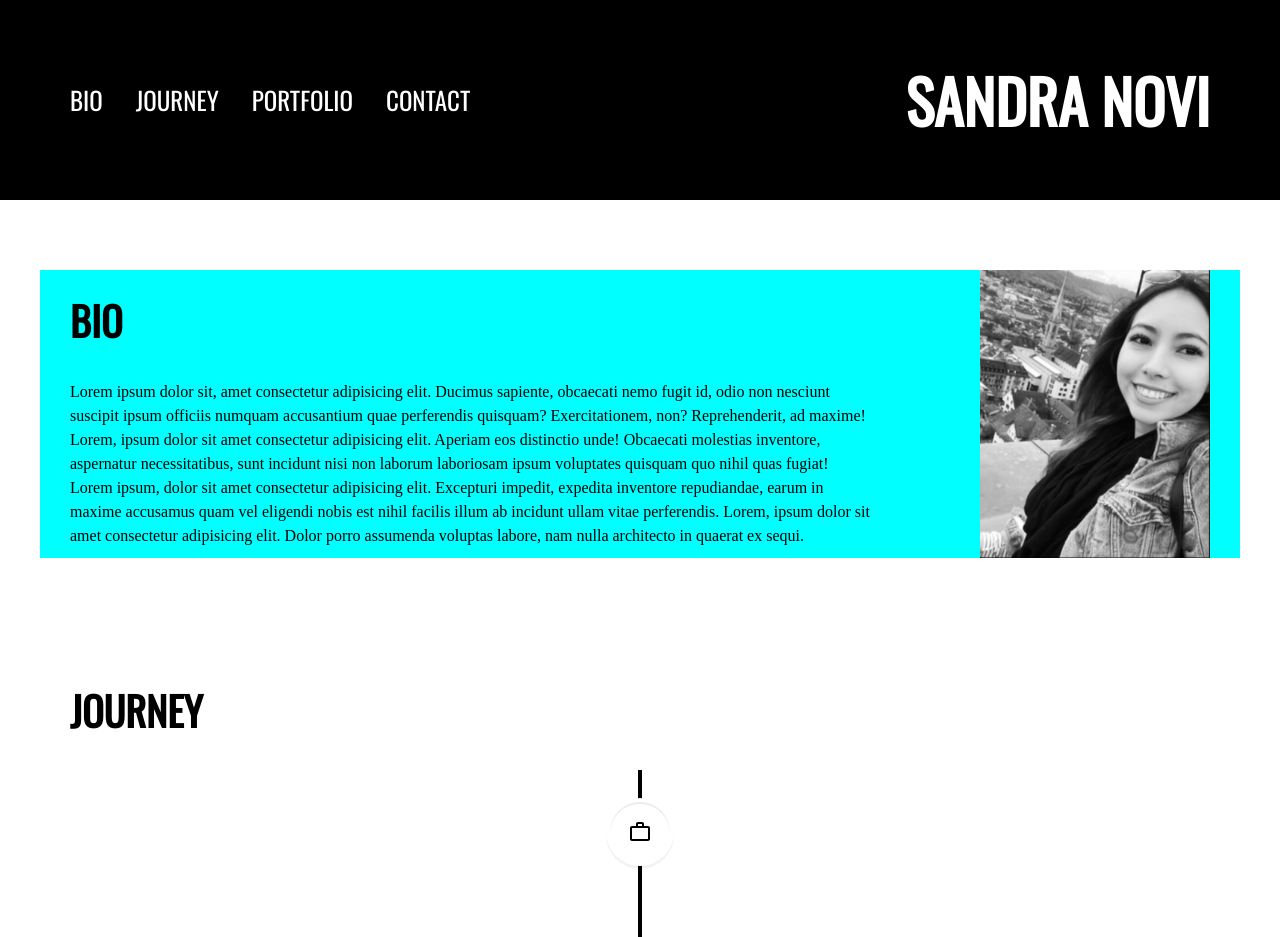
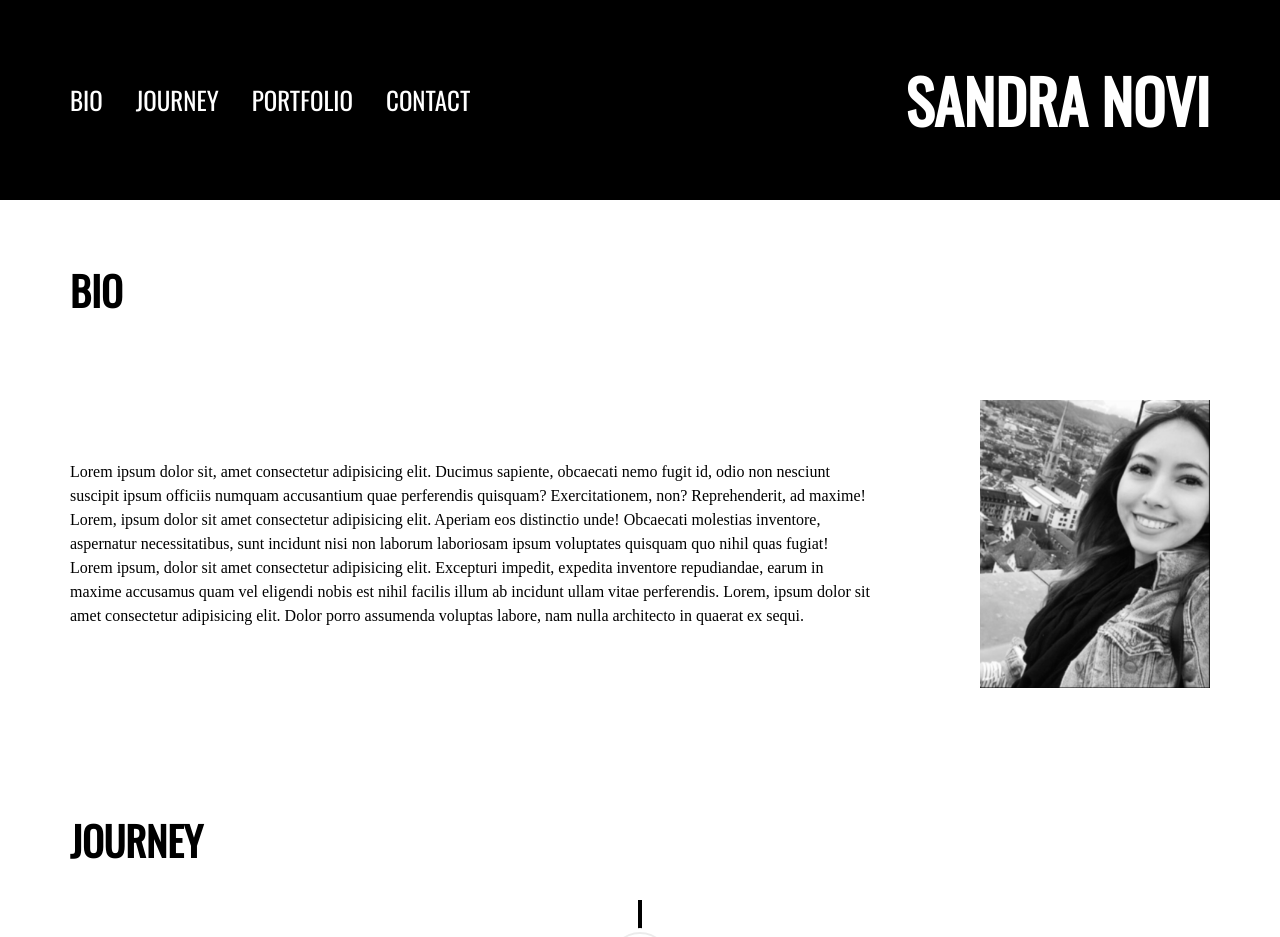
Before and after one commit to sandritaa/milenasatelier, a React (Create React App) app: page / in a window 1280 px wide. Shown: the top 937 px of the page. Built offline with nearby package versions, Linux system fonts and the light colour scheme; a web font is replaced by a local one.

Commit message:
Fix bugs in portfolio

```diff
--- a/src/Bio.js
+++ b/src/Bio.js
@@ -2,31 +2,34 @@ import bioPic from "./portfolioIcons/pic.png";
 const Bio = () => {
   return (
     <body>
+      <div className="headerBioContainer">
+        <h2> bio </h2>
+      </div>
       <section className="bioHeader">
         <div className="container" id="bioContainer">
-          <div>
-            <h2>Bio</h2>
-            {/* <div id="imgTextContainer"> */}
+          {/* <div>
+            <h2>Bio</h2> */}
+          {/* <div id="imgTextContainer"> */}
 
-            <p>
-              Lorem ipsum dolor sit, amet consectetur adipisicing elit. Ducimus
-              sapiente, obcaecati nemo fugit id, odio non nesciunt suscipit
-              ipsum officiis numquam accusantium quae perferendis quisquam?
-              Exercitationem, non? Reprehenderit, ad maxime! Lorem, ipsum dolor
-              sit amet consectetur adipisicing elit. Aperiam eos distinctio
-              unde! Obcaecati molestias inventore, aspernatur necessitatibus,
-              sunt incidunt nisi non laborum laboriosam ipsum voluptates
-              quisquam quo nihil quas fugiat! Lorem ipsum, dolor sit amet
-              consectetur adipisicing elit. Excepturi impedit, expedita
-              inventore repudiandae, earum in maxime accusamus quam vel eligendi
-              nobis est nihil facilis illum ab incidunt ullam vitae perferendis.
-              Lorem, ipsum dolor sit amet consectetur adipisicing elit. Dolor
-              porro assumenda voluptas labore, nam nulla architecto in quaerat
-              ex sequi.
-            </p>
-          </div>
+          <p>
+            Lorem ipsum dolor sit, amet consectetur adipisicing elit. Ducimus
+            sapiente, obcaecati nemo fugit id, odio non nesciunt suscipit ipsum
+            officiis numquam accusantium quae perferendis quisquam?
+            Exercitationem, non? Reprehenderit, ad maxime! Lorem, ipsum dolor
+            sit amet consectetur adipisicing elit. Aperiam eos distinctio unde!
+            Obcaecati molestias inventore, aspernatur necessitatibus, sunt
+            incidunt nisi non laborum laboriosam ipsum voluptates quisquam quo
+            nihil quas fugiat! Lorem ipsum, dolor sit amet consectetur
+            adipisicing elit. Excepturi impedit, expedita inventore repudiandae,
+            earum in maxime accusamus quam vel eligendi nobis est nihil facilis
+            illum ab incidunt ullam vitae perferendis. Lorem, ipsum dolor sit
+            amet consectetur adipisicing elit. Dolor porro assumenda voluptas
+            labore, nam nulla architecto in quaerat ex sequi.
+          </p>
           <img src={bioPic} alt="" />
         </div>
+        {/* <img src={bioPic} alt="" />
+        </div> */}
         {/* <img src={bioPic} alt="" /> */}
       </section>
     </body>
--- a/src/Journey.js
+++ b/src/Journey.js
@@ -13,11 +13,18 @@ import Grid from "@mui/material/Grid";
 const Journey = () => {
   return (
     <body>
+      <div className="headerJourneyContainer">
+        {" "}
+        <div>
+          <h2>Journey</h2>
+        </div>
+      </div>
+
       <section className="journeyHeader">
         <div className="container" id="journeyContainer">
-          <div>
+          {/* <div>
             <h2>Journey</h2>
-          </div>
+          </div> */}
 
           <VerticalTimeline lineColor="black" iconStyle={{ color: "black" }}>
             {experienceData.map((Data) => {
--- a/src/Portfolio.js
+++ b/src/Portfolio.js
@@ -1,4 +1,8 @@
 import * as React from "react";
+import projectPic1 from "./portfolioIcons/img1.png";
+import projectPic2 from "./portfolioIcons/img2.jpeg";
+import projectPic3 from "./portfolioIcons/img3.png";
+import projectPic4 from "./portfolioIcons/img0.png";
 // import { styled } from "@mui/material/styles";
 // import Grid from "@mui/material/Grid";
 // import Paper from "@mui/material/Paper";
@@ -19,40 +23,57 @@ import * as React from "react";
 function Portfolio() {
   return (
     <body>
-      {/* <div>
+      <div className="headerPortContainer">
         <h2>Portfolio</h2>
-      </div> */}
+      </div>
       <section className="boxes">
         <div className="container" id="portfolioContainer">
-          <div>
-            <h2>Portfolio</h2>
+          {/* <div>
+            {" "} */}
+          {/* <h2>Portfolio</h2> */}
+          <div className="box">
+            <h3>weather app</h3>
+            <br />
+            <img src={projectPic1} alt="" />
+            <br />
+            <p>
+              Created an asynchronous web app that uses Web API and user data to
+              dynamically update the UI in the weather app
+            </p>
+          </div>
 
           <div className="box">
-              <h3>project1</h3>
+            <h3>travel planner</h3>
+            <br />
+            <img src={projectPic2} alt="" />
+            <br />
             <p>
-                Lorem, ipsum dolor sit amet consectetur adipisicing elit. Dolor
-                porro assumenda voluptas labore, nam nulla architecto in quaerat
-                ex sequi.
+              Built an app that obtains trip location & date from the user, and
+              displays weather and an image of location using external APIs
             </p>
           </div>
           <div className="box">
-              <h3>project2</h3>
+            <h3>redsol</h3>
+            <br />
+            <img src={projectPic3} alt="" />
+            <br />
             <p>
-                Lorem, ipsum dolor sit amet consectetur adipisicing elit. Dolor
-                porro assumenda voluptas labore, nam nulla architecto in quaerat
-                ex sequi.
+              Front-end of the web app using Vue.js, collect user input
+              information and exchange the data with the back-end
             </p>
           </div>
           <div className="box">
-              <h3>project3</h3>
+            <h3>delicias</h3>
+            <br />
+            <img src={projectPic4} alt="" />
+            <br />
             <p>
-                Lorem, ipsum dolor sit amet consectetur adipisicing elit. Dolor
-                porro assumenda voluptas labore, nam nulla architecto in quaerat
-                ex sequi.
+              Cooking recipe website whose UI was designed using Figma and user
+              experience feedback
             </p>
           </div>
         </div>
-        </div>
+        {/* </div> */}
       </section>
     </body>
   );
--- a/src/index.css
+++ b/src/index.css
@@ -50,6 +50,24 @@ ul {
   padding: 0 30px;
 
 
+}
+
+.headerPortContainer {
+  max-width: 1200px;
+  margin: 0 auto;
+  padding: 0 30px;
+}
+
+.headerBioContainer {
+  max-width: 1200px;
+  margin: 0 auto;
+  padding: 0 30px;
+}
+
+.headerJourneyContainer {
+  max-width: 1200px;
+  margin: 0 auto;
+  padding: 0 30px;
 }
 
 /*navbar*/
@@ -110,7 +128,12 @@ ul {
 
 }
 
-.bioHeader h2 {
+.headerBioContainer {
+  /* min-height: 400px; */
+  margin-top: 50px;
+}
+
+.headerBioContainer h2 {
   font-size: 2.5rem;
   line-height: 2.0;
   text-transform: uppercase;
@@ -119,7 +142,7 @@ ul {
 
 }
 
-.bioHeader h2:hover {
+.headerBioContainer h2:hover {
   color: rgb(255, 255, 255);
   background-color: rgb(0, 0, 0);
 
@@ -134,7 +157,6 @@ ul {
   align-items: center;
   justify-content: space-between;
 
-  background-color: aqua;
 
 }
 
@@ -162,7 +184,7 @@ ul {
 
 }
 
-.journeyHeader h2 {
+.headerJourneyContainer h2 {
   font-size: 2.5rem;
   line-height: 2.0;
   text-transform: uppercase;
@@ -170,7 +192,7 @@ ul {
   margin-bottom: 20px;
 }
 
-.journeyHeader h2:hover {
+.headerJourneyContainer h2:hover {
   color: rgb(255, 255, 255);
   background-color: rgb(0, 0, 0);
 }
@@ -213,27 +235,51 @@ ul {
 
 /* portfolio */
 
-.boxes h2 {
+.headerPortContainer h2 {
   font-size: 2.5rem;
   line-height: 2.0;
   text-transform: uppercase;
   font-family: 'Oswald', sans-serif;
-  /* margin-bottom: 1000px; */
+  margin-bottom: 20px;
+
+}
+
+.headerPortContainer h2:hover {
+  color: rgb(255, 255, 255);
+  background-color: rgb(0, 0, 0);
 
 }
 
 .boxes .container {
   display: flex;
-  justify-content: space-evenly;
+  justify-content: space-between;
+}
+
+.box {
+  flex: 1;
+  margin: 20px 50px;
+  box-shadow: 0 3px 5px rgba(200, 197, 197, 0.6);
+  padding: 15px 20px;
+}
+
+.box h3 {
+  font-size: .99rem;
+  /* line-height: 2.0; */
+  text-transform: uppercase;
+  font-family: 'Oswald', sans-serif;
+
+}
+
+.box img {
+  max-width: 1500px;
+  max-height: 200px;
+  display: block;
+  margin-left: auto;
+  margin-right: auto;
+
 }
 
 
-.box {
-  flex: 1;
-  margin: 20px 10px;
-  background-color: blue;
-
-}
 
 
 
```
Lines whose indentation alone changed are shown as unchanged.
